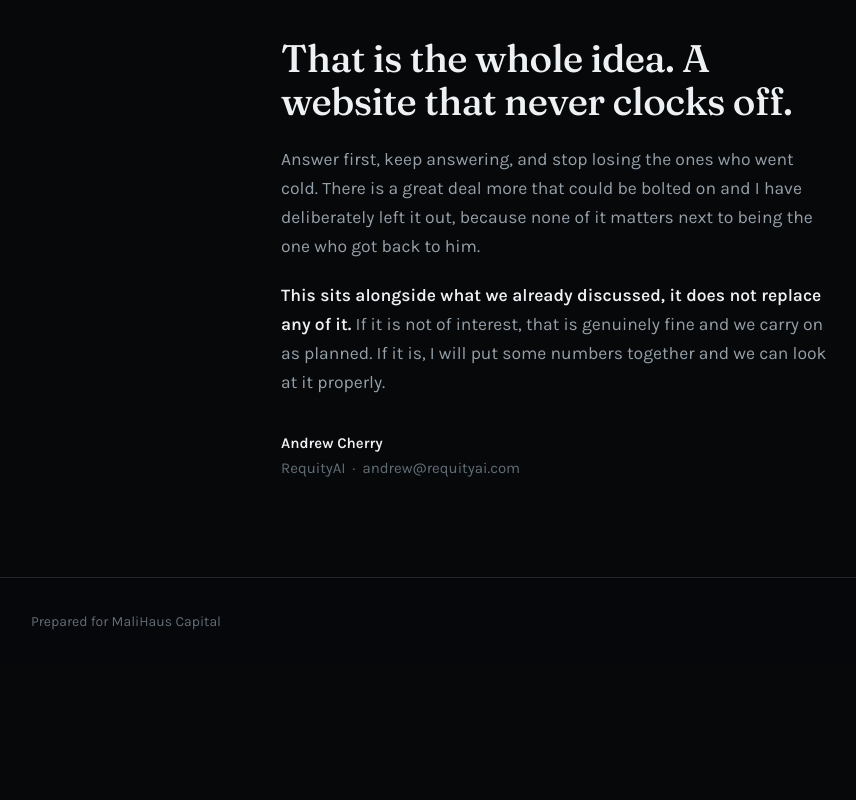
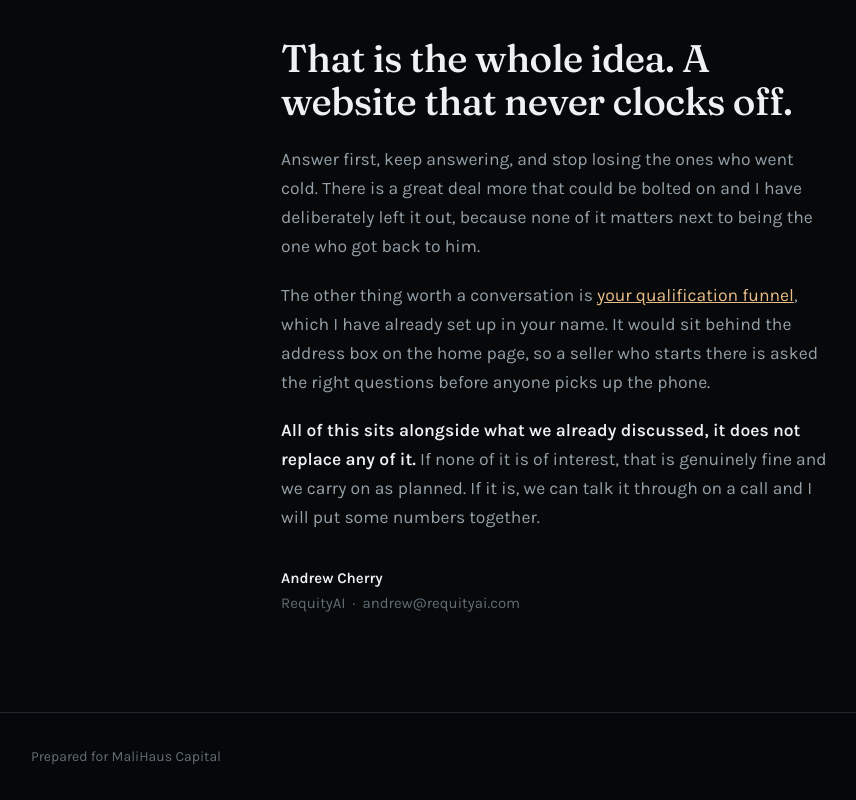
Before and after one commit to andrewpcherry/malihaus-concept, a plain HTML site: page how-it-works.html in a window 1280 px wide. Shown: the part 3309-4109 px from the top of the page, without its empty margins (83-939 px from the left). Before the commit the page ends 3974 px from the top, so only its background shows below. Drawn offline with Linux system fonts and the light colour scheme.

Commit message:
Wire the address box into the dedicated funnel; suggest the funnel in the explainer

```diff
--- a/how-it-works.html
+++ b/how-it-works.html
@@ -248,7 +248,8 @@ footer{border-top:1px solid var(--line);padding:32px 0;font-size:14px;color:var(
 <div class="closer"><div class="wrap narrow">
   <h2>That is the whole idea. A website that never clocks off.</h2>
   <p>Answer first, keep answering, and stop losing the ones who went cold. There is a great deal more that could be bolted on and I have deliberately left it out, because none of it matters next to being the one who got back to him.</p>
-  <p><b>This sits alongside what we already discussed, it does not replace any of it.</b> If it is not of interest, that is genuinely fine and we carry on as planned. If it is, I will put some numbers together and we can look at it properly.</p>
+  <p>The other thing worth a conversation is <a href="https://andrewpcherry.github.io/malihaus-funnel/" style="color:var(--copper-lt)">your qualification funnel</a>, which I have already set up in your name. It would sit behind the address box on the home page, so a seller who starts there is asked the right questions before anyone picks up the phone.</p>
+  <p><b>All of this sits alongside what we already discussed, it does not replace any of it.</b> If none of it is of interest, that is genuinely fine and we carry on as planned. If it is, we can talk it through on a call and I will put some numbers together.</p>
   <div class="sig"><b>Andrew Cherry</b>RequityAI &nbsp;&middot;&nbsp; andrew@requityai.com</div>
 </div></div>
 
```
Also changed, not shown: index.html (+2 -1 lines).
